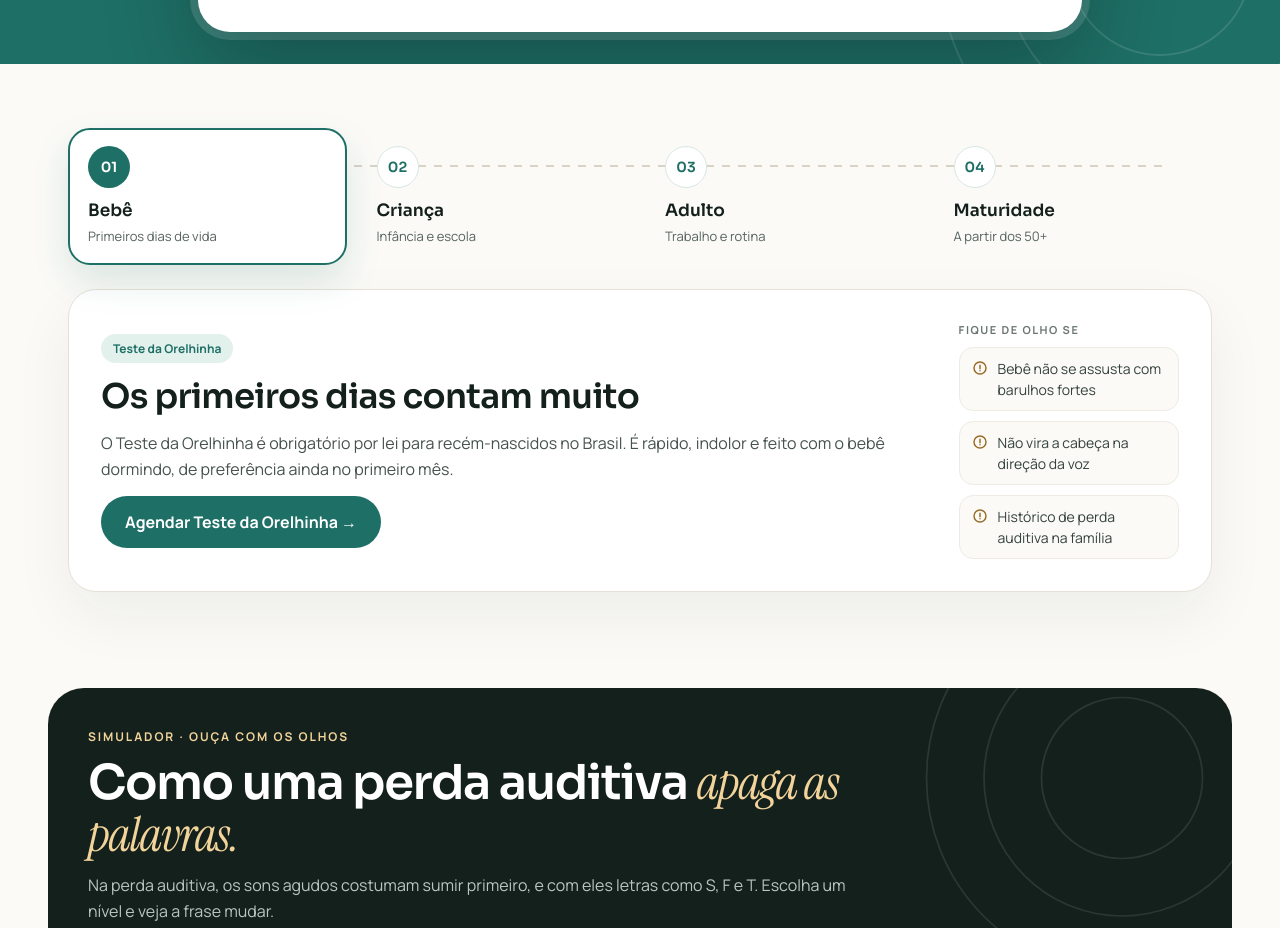
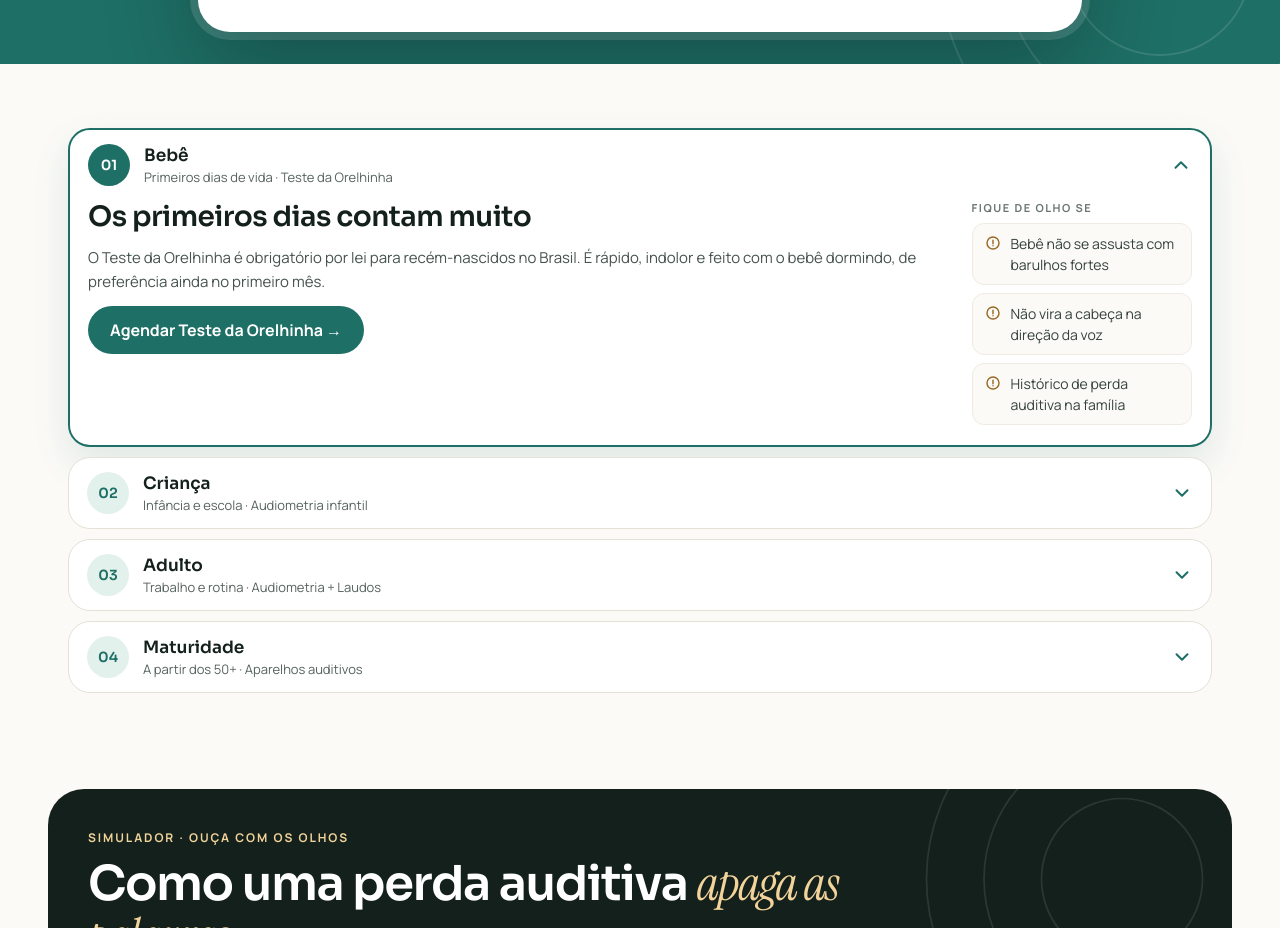
Before and after one commit to lobraganca/laisalima, a plain HTML site: page index.html in a window 1280 px wide. Shown: the part 1336-2264 px from the top of the page. Drawn offline with Linux system fonts and the light colour scheme.

Commit message:
Fases da vida em formato sanfona: o conteúdo abre logo abaixo da fase tocada
Co-Authored-By: Claude Opus 5.5 <noreply@anthropic.com>
Claude-Session: https://claude.ai/code/session_012tzNhSiudczvyCW3YVsTyP

```diff
--- a/index.html
+++ b/index.html
@@ -141,7 +141,7 @@ Fonoaudióloga · CRFa 6-7563 · Itabirito/MG</span>
 <section id="fases" style="max-width: 1240px; margin: 0 auto; padding: clamp(40px, 5vw, 64px) clamp(16px, 4vw, 48px) clamp(40px, 5vw, 64px); display: flex; flex-direction: column; gap: 24px">
 <div style="display: flex; flex-direction: column; gap: 14px; max-width: 720px">
 <span style="font-size: 12px; font-weight: 700; letter-spacing: .16em; text-transform: uppercase; color: #9A6B26">Audição em cada fase da vida</span>
-<h2 style="margin: 0; font-family: Sora, sans-serif; font-weight: 600; font-size: clamp(32px, 4.2vw, 52px); line-height: 1.06; letter-spacing: -0.03em">Escolha a fase e veja <span style="font-family: &#39;Instrument Serif&#39;, serif; font-style: italic; font-weight: 400; color: #1E6F66">como a Laisa ajuda.</span></h2>
+<h2 style="margin: 0; font-family: Sora, sans-serif; font-weight: 600; font-size: clamp(32px, 4.2vw, 52px); line-height: 1.06; letter-spacing: -0.03em">Toque em uma fase e veja <span style="font-family: &#39;Instrument Serif&#39;, serif; font-style: italic; font-weight: 400; color: #1E6F66">como a Laisa ajuda.</span></h2>
 </div>
 <div id="fases" style="display: flex; flex-direction: column; gap: 24px"></div>
 </section>
@@ -463,23 +463,22 @@ Fonoaudióloga · CRFa 6-7563 · Itabirito/MG</span>
   ];
   function renderFases() {
     var el = document.getElementById('fases'); if (!el) return;
-    var fa = fasesData[S.fase];
-    el.innerHTML = '<div style="position: relative; display: grid; grid-template-columns: repeat(auto-fit, minmax(min(100%, 200px), 1fr)); gap: 10px">' +
-      '<div aria-hidden="true" style="position: absolute; left: 4%; right: 4%; top: 37px; height: 2px; background: repeating-linear-gradient(90deg, #D9D3C6 0 8px, transparent 8px 16px)"></div>' +
-      fasesData.map(function (f, i) {
-        var a = S.fase === i;
-        return '<button type="button" data-act="fase" data-i="' + i + '" aria-pressed="' + a + '" style="position: relative; font: inherit; text-align: left; cursor: pointer; display: flex; flex-direction: column; gap: 6px; padding: 16px 18px 18px; border-radius: 22px; min-height: 44px; transition: all .25s ease; color: #14201C; ' + (a ? 'background: #FFFFFF; border: 2px solid #1E6F66; box-shadow: 0 16px 36px rgba(30,111,102,.14);' : 'background: transparent; border: 2px solid transparent;') + '">' +
-          '<span style="width: 42px; height: 42px; border-radius: 50%; display: flex; align-items: center; justify-content: center; font-family: Sora, sans-serif; font-weight: 600; font-size: 14px; margin-bottom: 6px; ' + (a ? 'background: #1E6F66; color: #FFFFFF;' : 'background: #FFFFFF; color: #1E6F66; border: 1.5px solid #D6E7E1;') + '">' + pad(i + 1) + '</span>' +
-          '<span style="font-family: Sora, sans-serif; font-size: 17px; font-weight: 600">' + f.nome + '</span><span style="font-size: 13px; color: #55625D">' + f.idade + '</span></button>';
-      }).join('') + '</div>' +
-      '<div style="background: #FFFFFF; border: 1px solid #E6E1D6; border-radius: 28px; padding: clamp(20px, 3vw, 32px); display: flex; flex-wrap: wrap; gap: 22px; align-items: center; box-shadow: 0 24px 60px rgba(20,32,28,.06)">' +
-      '<div style="flex: 999 1 420px; min-width: 0; display: flex; flex-direction: column; gap: 14px"><span style="align-self: flex-start; font-size: 12px; font-weight: 700; color: #1E6F66; background: #E3F1EC; padding: 6px 12px; border-radius: 999px">' + fa.servico + '</span>' +
-      '<h3 style="margin: 0; font-family: Sora, sans-serif; font-weight: 600; font-size: clamp(24px, 3vw, 34px); line-height: 1.15; letter-spacing: -0.02em">' + fa.titulo + '</h3>' +
-      '<p style="margin: 0; font-size: 16px; line-height: 1.65; color: #45524D">' + fa.texto + '</p>' +
-      '<a href="' + wa(fa.msg) + '" target="_blank" rel="noopener" class="btn" style="align-self: flex-start; text-decoration: none; background: #1E6F66; color: #FFFFFF; padding: 15px 24px; border-radius: 999px; font-weight: 700; min-height: 50px; box-sizing: border-box; display: inline-flex; align-items: center; gap: 8px">' + fa.cta + ' →</a></div>' +
-      '<div style="flex: 1 1 220px; min-width: 0; display: flex; flex-direction: column; gap: 10px"><span style="font-size: 11px; font-weight: 700; letter-spacing: .14em; text-transform: uppercase; color: #6B7671">Fique de olho se</span>' +
-      fa.sinais.map(function (x) { return '<span style="display: flex; gap: 10px; align-items: flex-start; font-size: 14px; line-height: 1.5; color: #34413C; background: #FBFAF7; border: 1px solid #EFEBE3; border-radius: 14px; padding: 10px 12px"><svg width="16" height="16" viewBox="0 0 24 24" fill="none" stroke="#9A6B26" stroke-width="2.2" stroke-linecap="round" stroke-linejoin="round" aria-hidden="true" style="flex: none; margin-top: 2px"><circle cx="12" cy="12" r="9"/><path d="M12 8v5M12 16h.01"/></svg>' + x + '</span>'; }).join('') +
-      '</div></div>';
+    el.innerHTML = '<div style="display: flex; flex-direction: column; gap: 10px">' + fasesData.map(function (f, i) {
+      var a = S.fase === i;
+      var head = '<button type="button" data-act="fase" data-i="' + i + '" aria-expanded="' + a + '" style="width: 100%; font: inherit; color: #14201C; text-align: left; cursor: pointer; background: transparent; border: 0; display: flex; align-items: center; gap: 14px; padding: 14px 18px; min-height: 64px">' +
+        '<span style="width: 42px; height: 42px; flex: none; border-radius: 50%; display: flex; align-items: center; justify-content: center; font-family: Sora, sans-serif; font-weight: 600; font-size: 14px; ' + (a ? 'background: #1E6F66; color: #FFFFFF;' : 'background: #E3F1EC; color: #1E6F66;') + '">' + pad(i + 1) + '</span>' +
+        '<span style="flex: 1; display: flex; flex-direction: column; gap: 2px"><span style="font-family: Sora, sans-serif; font-size: 17px; font-weight: 600">' + f.nome + '</span><span style="font-size: 13px; color: #55625D">' + f.idade + ' · ' + f.servico + '</span></span>' +
+        '<svg width="22" height="22" viewBox="0 0 24 24" fill="none" stroke="#1E6F66" stroke-width="2.2" stroke-linecap="round" stroke-linejoin="round" aria-hidden="true" style="flex: none; transition: transform .25s ease; transform: rotate(' + (a ? 180 : 0) + 'deg)"><path d="M6 9l6 6 6-6"/></svg></button>';
+      var body = a ? '<div style="padding: 0 18px 20px; display: flex; flex-wrap: wrap; gap: 18px 28px">' +
+        '<div style="flex: 999 1 380px; min-width: 0; display: flex; flex-direction: column; gap: 12px">' +
+        '<h3 style="margin: 0; font-family: Sora, sans-serif; font-weight: 600; font-size: clamp(21px, 2.6vw, 28px); line-height: 1.2; letter-spacing: -0.02em">' + f.titulo + '</h3>' +
+        '<p style="margin: 0; font-size: 15px; line-height: 1.6; color: #45524D">' + f.texto + '</p>' +
+        '<a href="' + wa(f.msg) + '" target="_blank" rel="noopener" class="btn" style="align-self: flex-start; text-decoration: none; background: #1E6F66; color: #FFFFFF; padding: 13px 22px; border-radius: 999px; font-weight: 700; min-height: 48px; box-sizing: border-box; display: inline-flex; align-items: center; gap: 8px">' + f.cta + ' →</a></div>' +
+        '<div style="flex: 1 1 220px; min-width: 0; display: flex; flex-direction: column; gap: 8px"><span style="font-size: 11px; font-weight: 700; letter-spacing: .14em; text-transform: uppercase; color: #6B7671">Fique de olho se</span>' +
+        f.sinais.map(function (x) { return '<span style="display: flex; gap: 10px; align-items: flex-start; font-size: 14px; line-height: 1.5; color: #34413C; background: #FBFAF7; border: 1px solid #EFEBE3; border-radius: 12px; padding: 9px 12px"><svg width="16" height="16" viewBox="0 0 24 24" fill="none" stroke="#9A6B26" stroke-width="2.2" stroke-linecap="round" stroke-linejoin="round" aria-hidden="true" style="flex: none; margin-top: 2px"><circle cx="12" cy="12" r="9"/><path d="M12 8v5M12 16h.01"/></svg>' + x + '</span>'; }).join('') +
+        '</div></div>' : '';
+      return '<div style="background: #FFFFFF; border-radius: 22px; overflow: hidden; transition: box-shadow .25s ease; ' + (a ? 'border: 2px solid #1E6F66; box-shadow: 0 16px 36px rgba(30,111,102,.12);' : 'border: 1px solid #E6E1D6;') + '">' + head + body + '</div>';
+    }).join('') + '</div>';
   }
 
   var nomesNiv = ['Audição normal', 'Perda leve', 'Perda moderada', 'Perda severa'];
@@ -564,7 +563,7 @@ Fonoaudióloga · CRFa 6-7563 · Itabirito/MG</span>
     else if (a === 'agendar') { S.etapa = 'agendar'; S.servico = nivel() === 2 ? 'Aparelho auditivo' : 'Avaliação auditiva / audiometria'; renderDiag(); }
     else if (a === 'verres') { S.etapa = 'resultado'; renderDiag(); }
     else if (a === 'refazer') { S.etapa = 'quiz'; S.idx = 0; S.resp = []; S.ouviu = []; S.fIdx = 0; renderDiag(); }
-    else if (a === 'fase') { S.fase = i; renderFases(); }
+    else if (a === 'fase') { S.fase = S.fase === i ? -1 : i; renderFases(); }
     else if (a === 'perda') { S.perda = i; renderSim(); }
     else if (a === 'mito') { S.virados[i] = !S.virados[i]; renderMitos(); }
   });
```
